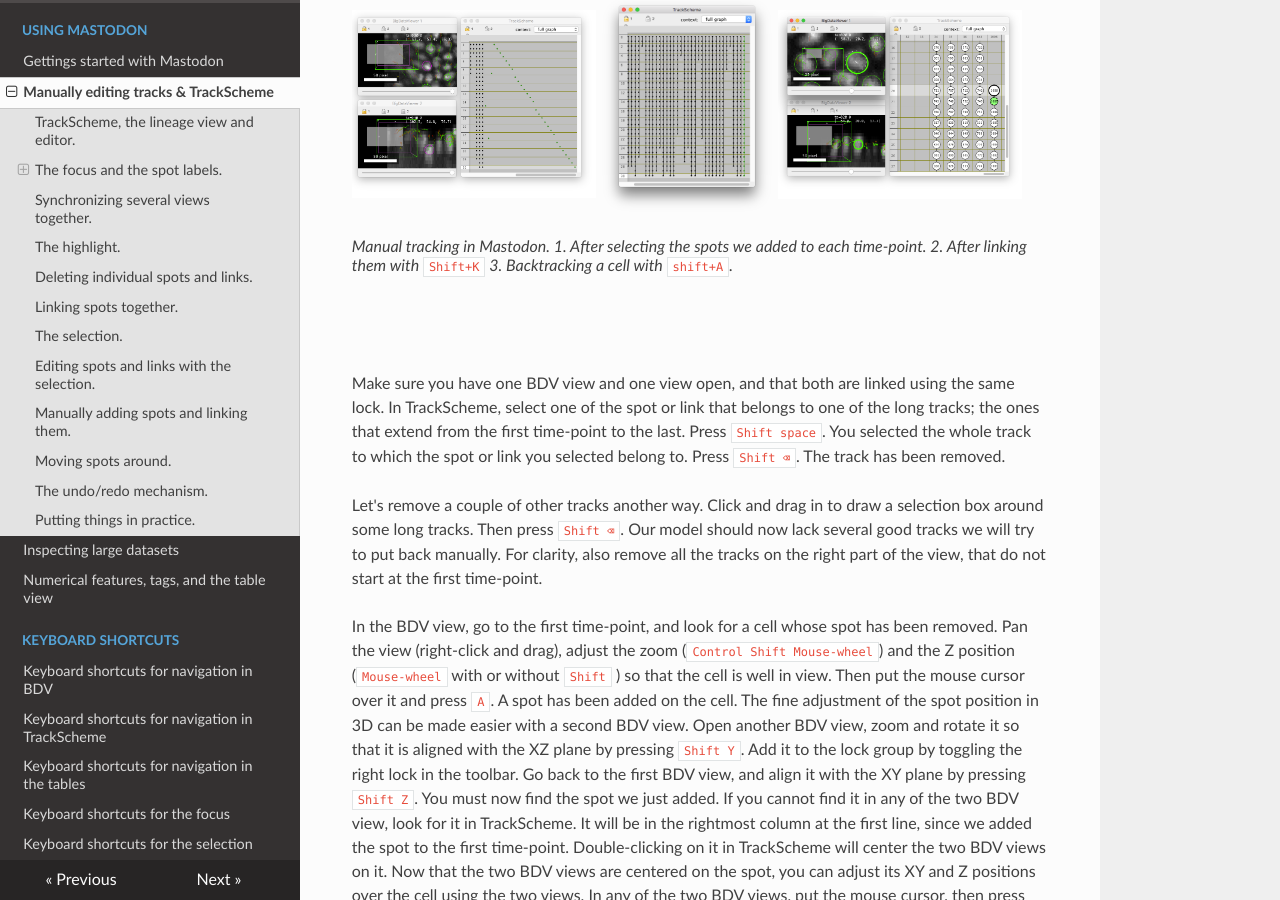
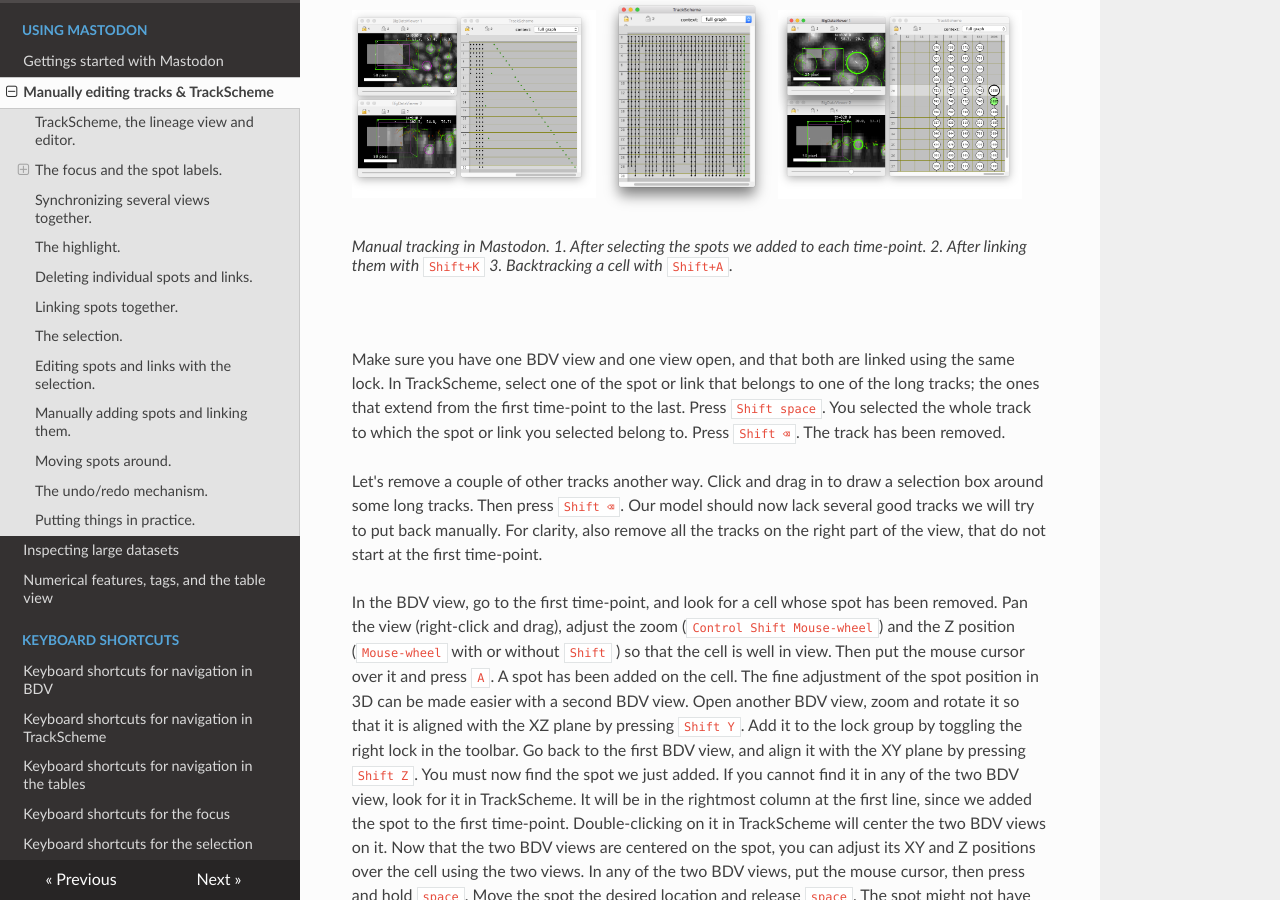
Before and after one commit to mastodon-sc/mastodon-documentation, an MkDocs documentation site: the page built from docs/partA/manual_editing.md, in a window 1280 px wide and 900 px high, scrolled down 11615 px. Built offline with MkDocs 1.6.1, drawn with Linux system fonts in a browser that asks for light colours; nearby versions of some CDN libraries.

Commit message:
Minor tweaks.

```diff
--- a/docs/partA/manual_editing.md
+++ b/docs/partA/manual_editing.md
@@ -54,6 +54,7 @@
    ![](../imgs/Mastodon_TrackScheme_Zoom_4.png){width="40%"}
   <figcaption><i>TrackScheme displays spots and links differently depending on the zoom level. 1. At low zoom level tracks that coalesce are shown as gray boxes. 2. Zooming in, the individual tracks appear first as black lines. 3. When they are separated enough, spots appear as black dots. 4. With an even higher zoom level they are shown as empty circles. 5. Until they grow big enough so that the spot labels can be painted. Notice the size of the sliders at the bottom and at the right of the view.</i></figcaption>
 </figure>
+<br/>
 
 ## The focus and the spot labels.
 
@@ -85,6 +86,8 @@
    ![](../imgs/Mastodon_FocusInBDV.png){width="50%"}
   <figcaption><i>Focused spots are painted in TrackScheme (left) and in BDV (right) views as ellipses with a dashed-contour.</i></figcaption>
 </figure>
+<br/>
+
 
 ### Editing the spot labels.
 
@@ -150,7 +153,7 @@
    ![](../imgs/Mastodon_Sync3.png){width="30%"}
   <figcaption><i>Three views of the same dataset in sync. Notice that the lock number 1 is activated on the three views (in yellow). The second view is zoomed in a XY plane. The third view is dezoomed and align with the XZ plane.</i></figcaption>
 </figure>
-<br/><br/>
+<br/>
 
 ## The highlight.
 
@@ -167,7 +170,7 @@
    ![](../imgs/Mastodon_HighlightLink.png){width="50%"}
 <figcaption><i>The highlight in Mastodon. The highlighted spot or link will appear painted with a thicker line, both in the BDV and TrackScheme views.</i></figcaption>
 </figure>
-<br/><br/>
+<br/>
 
 
 ## Deleting individual spots and links.
@@ -201,7 +204,7 @@
    ![](../imgs/Mastodon_TrackSchemeManualLinking3.png){width="32%"}
    <figcaption><i>Manually creating links in TrackScheme. Press and hold </i><code>L</code><i> while hovering the mouse over a spot. Then drag the link in red to the target spot. A new link will be created between the two spots when you release </i><code>L</code><i>. Doing this between two spots that are already connected removes the link between them.</i></figcaption>
 </figure>
-<br/><br/>
+<br/>
 
 In BDV views, it is again very similar.
 Move the mouse over a spot until it is highlighted then press and hold the `L` key.
@@ -221,7 +224,7 @@
 A new link will be created between the two spots when you release </i><code>L</code><i>.
 As for TrackScheme, doing this between two spots that are already connected removes the link between them.</i></figcaption>
 </figure>
-<br/><br/>You cannot move in Z while creating a link this way.
+<br/>You cannot move in Z while creating a link this way.
 You must orient the BDV view so that the source and target spot are roughly in the same  displayed slice.
 However you can move in time.
 While still holding the key, press the or and or key to navigate backward and forward in time.
@@ -314,9 +317,9 @@
    ![](../imgs/Mastodon_ManualTracking_01.png){width="35%"}
    ![](../imgs/Mastodon_ManualTracking_02.png){width="25%"}
    ![](../imgs/Mastodon_ManualTracking_03.png){width="35%"}
- <figcaption><i>Manual tracking in Mastodon. 1. After selecting the spots we added to each time-point. 2. After linking them with </i><code>Shift+K</code><i> 3.  Backtracking a cell with </i><code>shift+A</code><i>.</i></figcaption>
+ <figcaption><i>Manual tracking in Mastodon. 1. After selecting the spots we added to each time-point. 2. After linking them with </i><code>Shift+K</code><i> 3.  Backtracking a cell with </i><code>Shift+A</code><i>.</i></figcaption>
 </figure>
-<br/><br/>
+<br/>
 
 Make sure you have one BDV view and one view open, and that both are linked using the same lock.
 In TrackScheme, select one of the spot or link that belongs to one of the long tracks; the ones that extend from the first time-point to the last.
```
